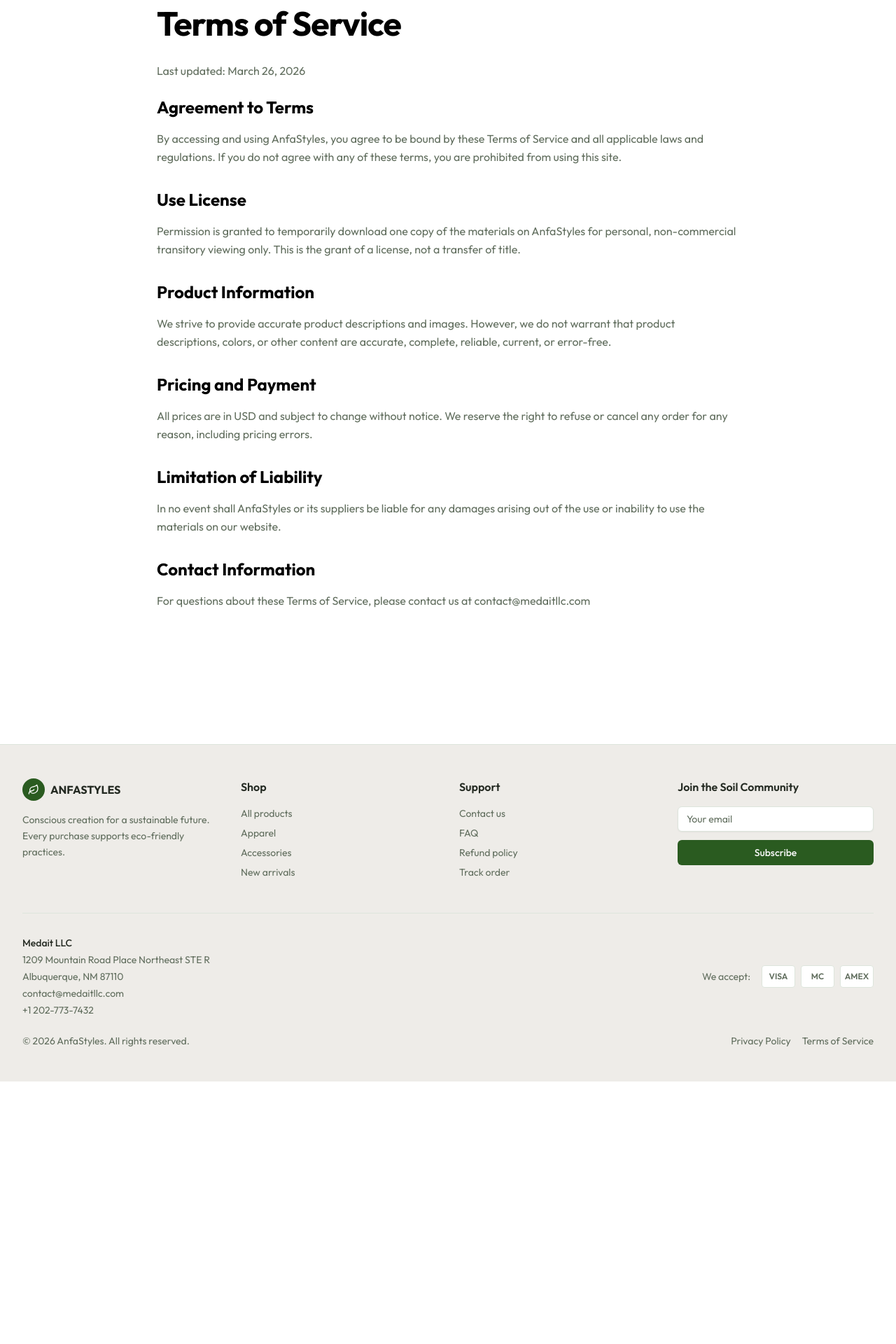
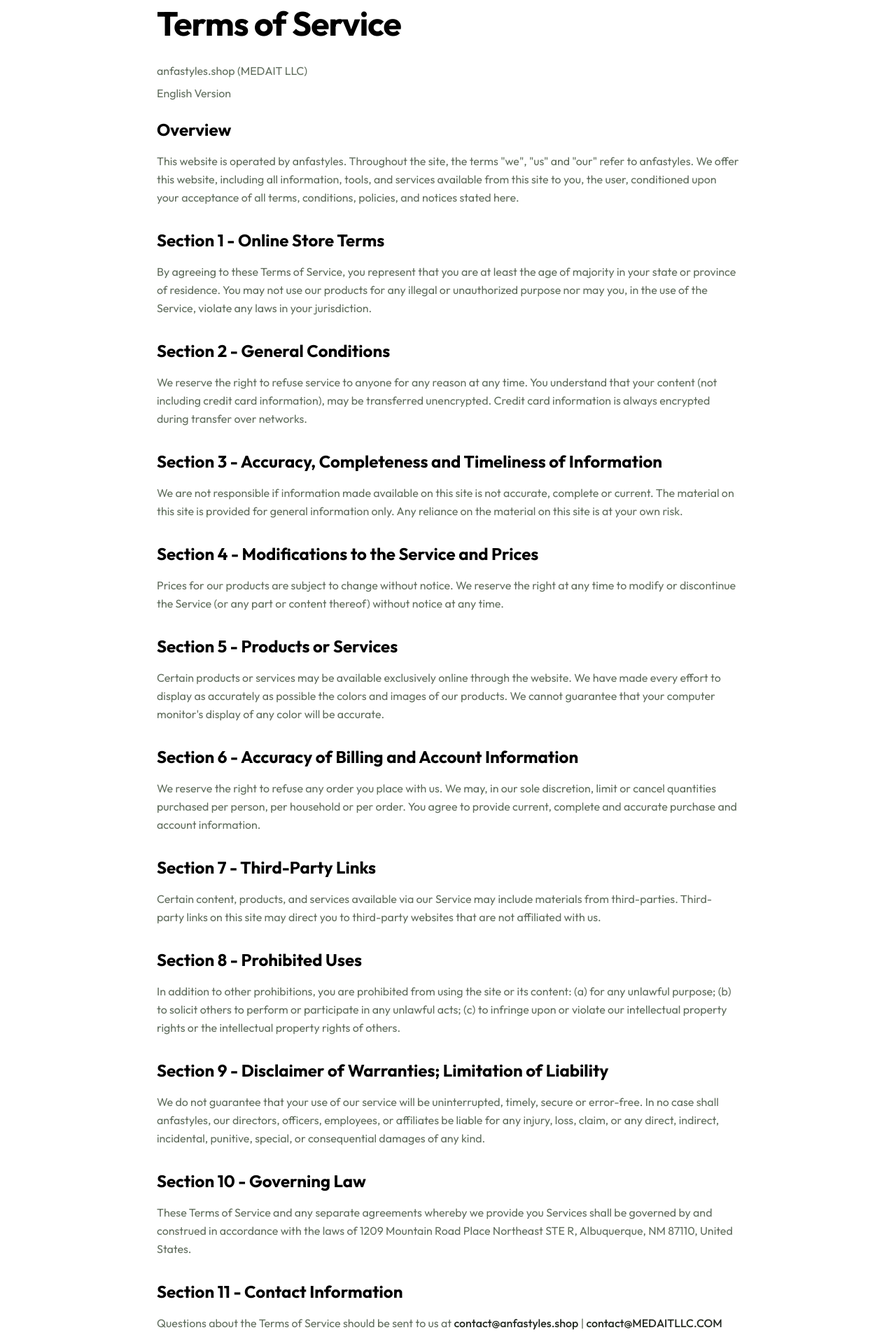
Before and after one commit to medamineaitaich/anfastyles-web, a React (Vite) app: page /terms in a window 1280 px wide. Shown: the part 180-2100 px from the top of the page at 70% size. Before the commit the page ends 1725 px from the top, so only its background shows below. Built offline with nearby package versions, Linux system fonts and the light colour scheme; no server answers; the HTML template or start-up script is replaced by a standard one.

Commit message:
chore(legal): update terms of service

```diff
--- a/src/pages/TermsPage.jsx
+++ b/src/pages/TermsPage.jsx
@@ -27,56 +27,116 @@ const TermsPage = () => {
           </h1>
 
           <div className="prose prose-lg max-w-none">
-            <p className="text-muted-foreground mb-6">Last updated: March 26, 2026</p>
+            <p className="mb-2 text-muted-foreground">anfastyles.shop (MEDAIT LLC)</p>
+            <p className="mb-6 text-muted-foreground">English Version</p>
 
             <section className="mb-8">
-              <h2 className="text-2xl font-bold mb-4">Agreement to Terms</h2>
+              <h2 className="text-2xl font-bold mb-4">Overview</h2>
               <p className="text-muted-foreground leading-relaxed mb-4">
-                By accessing and using AnfaStyles, you agree to be bound by these Terms of Service
-                and all applicable laws and regulations. If you do not agree with any of these
-                terms, you are prohibited from using this site.
+                This website is operated by anfastyles. Throughout the site, the terms &quot;we&quot;, &quot;us&quot;
+                and &quot;our&quot; refer to anfastyles. We offer this website, including all information, tools, and
+                services available from this site to you, the user, conditioned upon your acceptance of all terms,
+                conditions, policies, and notices stated here.
               </p>
             </section>
 
             <section className="mb-8">
-              <h2 className="text-2xl font-bold mb-4">Use License</h2>
+              <h2 className="text-2xl font-bold mb-4">Section 1 - Online Store Terms</h2>
               <p className="text-muted-foreground leading-relaxed mb-4">
-                Permission is granted to temporarily download one copy of the materials on
-                AnfaStyles for personal, non-commercial transitory viewing only. This is the grant
-                of a license, not a transfer of title.
+                By agreeing to these Terms of Service, you represent that you are at least the age of majority in
+                your state or province of residence. You may not use our products for any illegal or unauthorized
+                purpose nor may you, in the use of the Service, violate any laws in your jurisdiction.
               </p>
             </section>
 
             <section className="mb-8">
-              <h2 className="text-2xl font-bold mb-4">Product Information</h2>
+              <h2 className="text-2xl font-bold mb-4">Section 2 - General Conditions</h2>
               <p className="text-muted-foreground leading-relaxed mb-4">
-                We strive to provide accurate product descriptions and images. However, we do not
-                warrant that product descriptions, colors, or other content are accurate, complete,
-                reliable, current, or error-free.
+                We reserve the right to refuse service to anyone for any reason at any time. You understand that your
+                content (not including credit card information), may be transferred unencrypted. Credit card
+                information is always encrypted during transfer over networks.
               </p>
             </section>
 
             <section className="mb-8">
-              <h2 className="text-2xl font-bold mb-4">Pricing and Payment</h2>
+              <h2 className="text-2xl font-bold mb-4">Section 3 - Accuracy, Completeness and Timeliness of Information</h2>
               <p className="text-muted-foreground leading-relaxed mb-4">
-                All prices are in USD and subject to change without notice. We reserve the right to
-                refuse or cancel any order for any reason, including pricing errors.
+                We are not responsible if information made available on this site is not accurate, complete or
+                current. The material on this site is provided for general information only. Any reliance on the
+                material on this site is at your own risk.
               </p>
             </section>
 
             <section className="mb-8">
-              <h2 className="text-2xl font-bold mb-4">Limitation of Liability</h2>
+              <h2 className="text-2xl font-bold mb-4">Section 4 - Modifications to the Service and Prices</h2>
               <p className="text-muted-foreground leading-relaxed mb-4">
-                In no event shall AnfaStyles or its suppliers be liable for any damages arising out
-                of the use or inability to use the materials on our website.
+                Prices for our products are subject to change without notice. We reserve the right at any time to
+                modify or discontinue the Service (or any part or content thereof) without notice at any time.
               </p>
             </section>
 
             <section className="mb-8">
-              <h2 className="text-2xl font-bold mb-4">Contact Information</h2>
+              <h2 className="text-2xl font-bold mb-4">Section 5 - Products or Services</h2>
+              <p className="text-muted-foreground leading-relaxed mb-4">
+                Certain products or services may be available exclusively online through the website. We have made
+                every effort to display as accurately as possible the colors and images of our products. We cannot
+                guarantee that your computer monitor's display of any color will be accurate.
+              </p>
+            </section>
+
+            <section className="mb-8">
+              <h2 className="text-2xl font-bold mb-4">Section 6 - Accuracy of Billing and Account Information</h2>
+              <p className="text-muted-foreground leading-relaxed mb-4">
+                We reserve the right to refuse any order you place with us. We may, in our sole discretion, limit or
+                cancel quantities purchased per person, per household or per order. You agree to provide current,
+                complete and accurate purchase and account information.
+              </p>
+            </section>
+
+            <section className="mb-8">
+              <h2 className="text-2xl font-bold mb-4">Section 7 - Third-Party Links</h2>
+              <p className="text-muted-foreground leading-relaxed mb-4">
+                Certain content, products, and services available via our Service may include materials from
+                third-parties. Third-party links on this site may direct you to third-party websites that are not
+                affiliated with us.
+              </p>
+            </section>
+
+            <section className="mb-8">
+              <h2 className="text-2xl font-bold mb-4">Section 8 - Prohibited Uses</h2>
+              <p className="text-muted-foreground leading-relaxed mb-4">
+                In addition to other prohibitions, you are prohibited from using the site or its content: (a) for any
+                unlawful purpose; (b) to solicit others to perform or participate in any unlawful acts; (c) to
+                infringe upon or violate our intellectual property rights or the intellectual property rights of
+                others.
+              </p>
+            </section>
+
+            <section className="mb-8">
+              <h2 className="text-2xl font-bold mb-4">Section 9 - Disclaimer of Warranties; Limitation of Liability</h2>
+              <p className="text-muted-foreground leading-relaxed mb-4">
+                We do not guarantee that your use of our service will be uninterrupted, timely, secure or error-free.
+                In no case shall anfastyles, our directors, officers, employees, or affiliates be liable for any
+                injury, loss, claim, or any direct, indirect, incidental, punitive, special, or consequential damages
+                of any kind.
+              </p>
+            </section>
+
+            <section className="mb-8">
+              <h2 className="text-2xl font-bold mb-4">Section 10 - Governing Law</h2>
+              <p className="text-muted-foreground leading-relaxed mb-4">
+                These Terms of Service and any separate agreements whereby we provide you Services shall be governed
+                by and construed in accordance with the laws of 1209 Mountain Road Place Northeast STE R, Albuquerque,
+                NM 87110, United States.
+              </p>
+            </section>
+
+            <section className="mb-8">
+              <h2 className="text-2xl font-bold mb-4">Section 11 - Contact Information</h2>
               <p className="text-muted-foreground leading-relaxed">
-                For questions about these Terms of Service, please contact us at
-                contact@medaitllc.com
+                Questions about the Terms of Service should be sent to us at{' '}
+                <span className="font-medium text-foreground">contact@anfastyles.shop</span> |{' '}
+                <span className="font-medium text-foreground">contact@MEDAITLLC.COM</span>
               </p>
             </section>
           </div>
```
